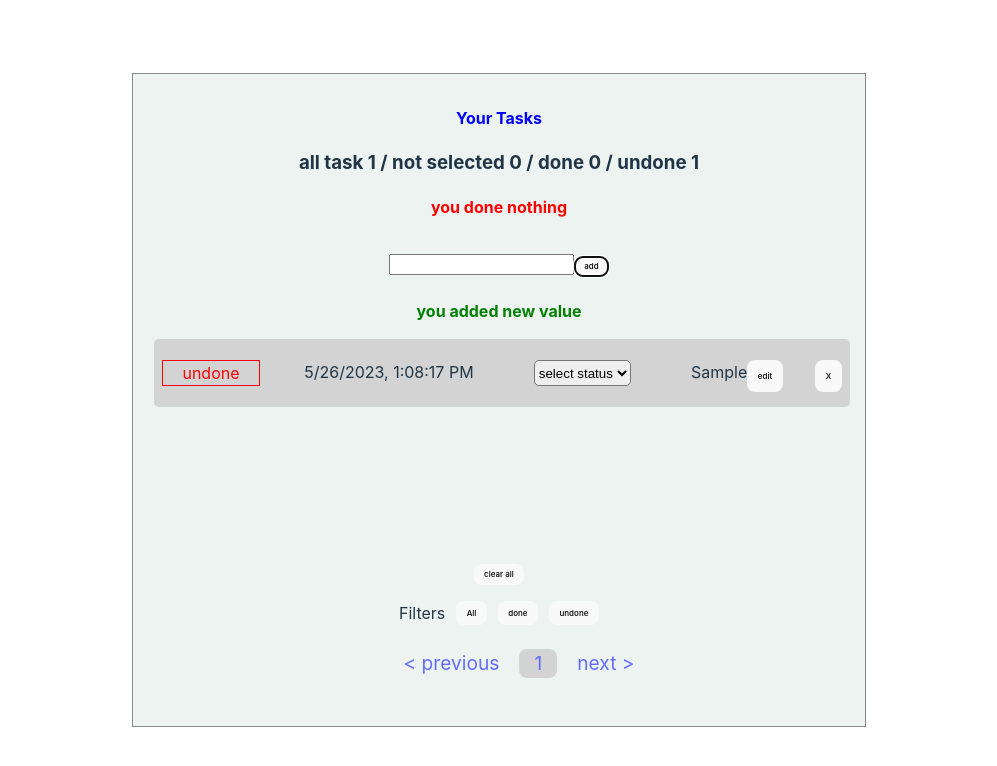
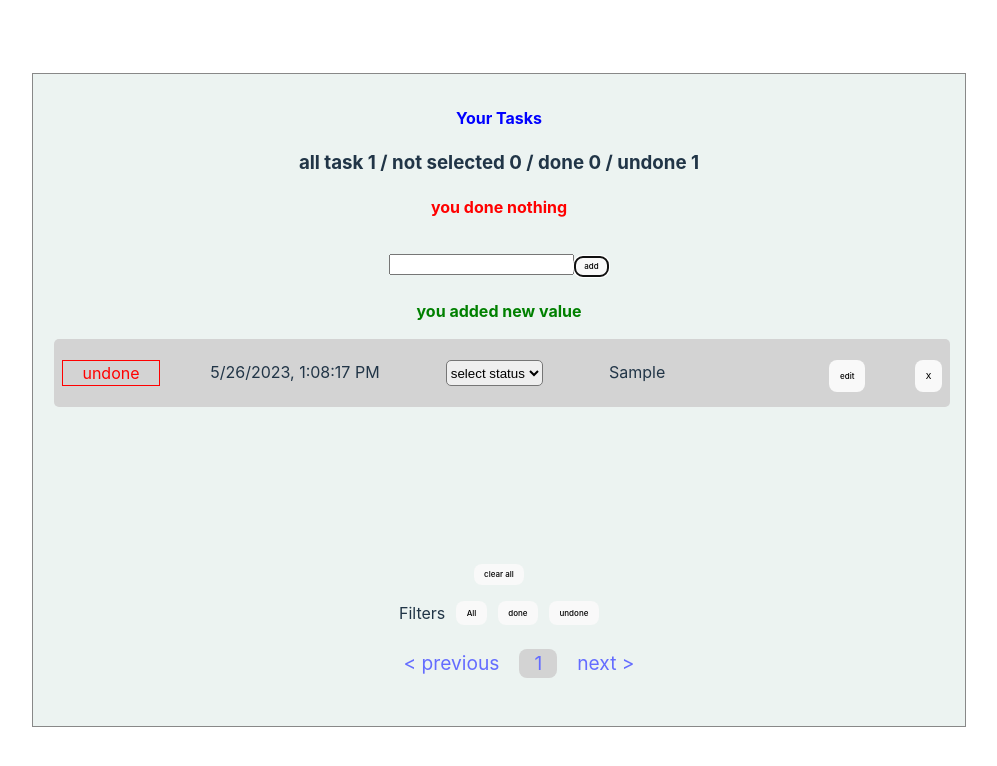
Before and after one commit to danielu96/Redux-Toolkit, a React (Vite) app: page / in a window 1280 px wide. Both pictures are taken after typing "Sample" into the empty fields and a click on the button "add". Shown: the top 766 px of the page, without its empty margins (141-1138 px from the left). Built offline with nearby package versions, Linux system fonts and the light colour scheme.

Commit message:
width: 900px; added

```diff
--- a/src/App.css
+++ b/src/App.css
@@ -5,7 +5,7 @@
   text-align: center;
 }
 .App{
-  width: 700px;
+  width: 900px;
   background-color: rgb(236, 243, 241);
   padding: 1rem;
   border:solid 1px #888;
@@ -151,7 +151,7 @@
   font-weight: bold;
 }
 .singleItem{
-  width:680px;
+  width:880px;
   display:flex;
   justify-content: space-between;
   background:lightGray;
@@ -165,7 +165,7 @@
 }
 .singleTask{
   display: flex;
-  width:8rem;
+  width:16rem;
   justify-content: space-between;
-  width: 5rem;
+
 }
```
